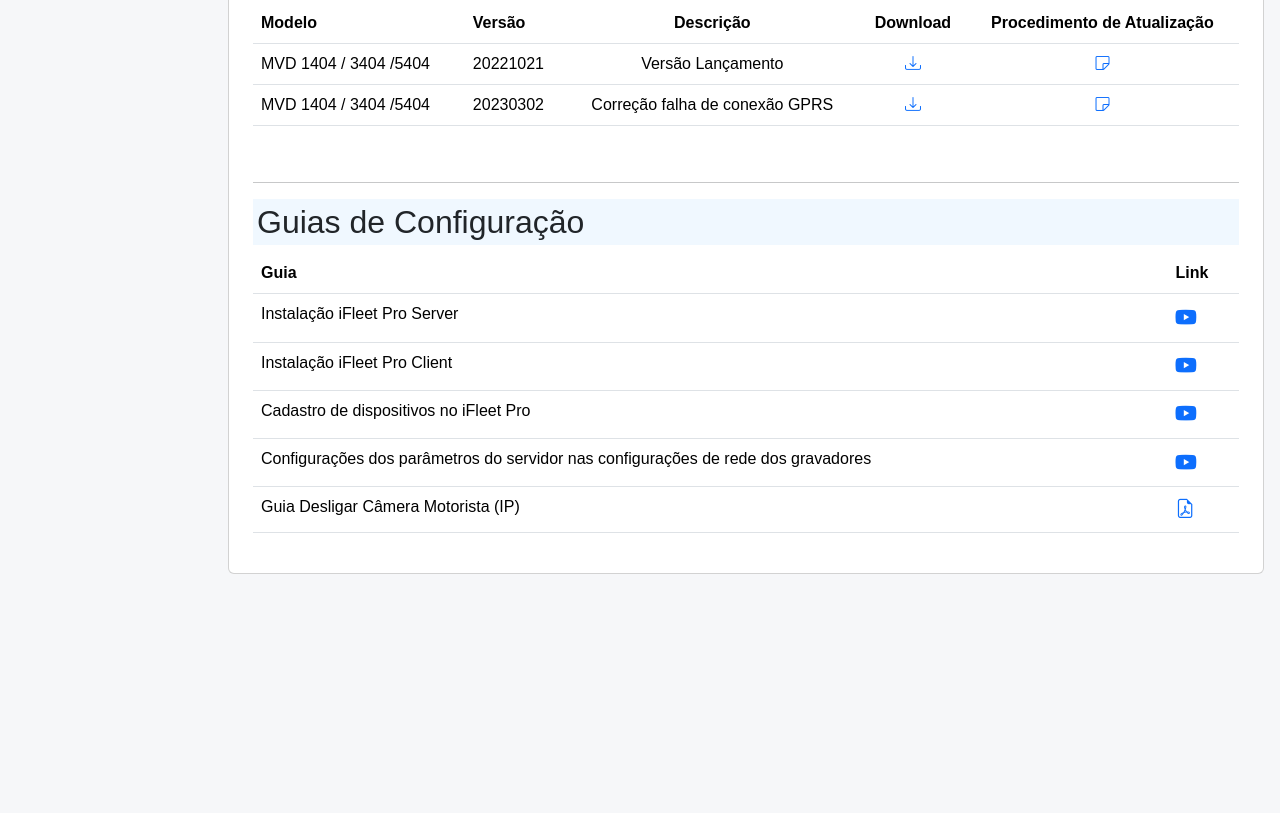
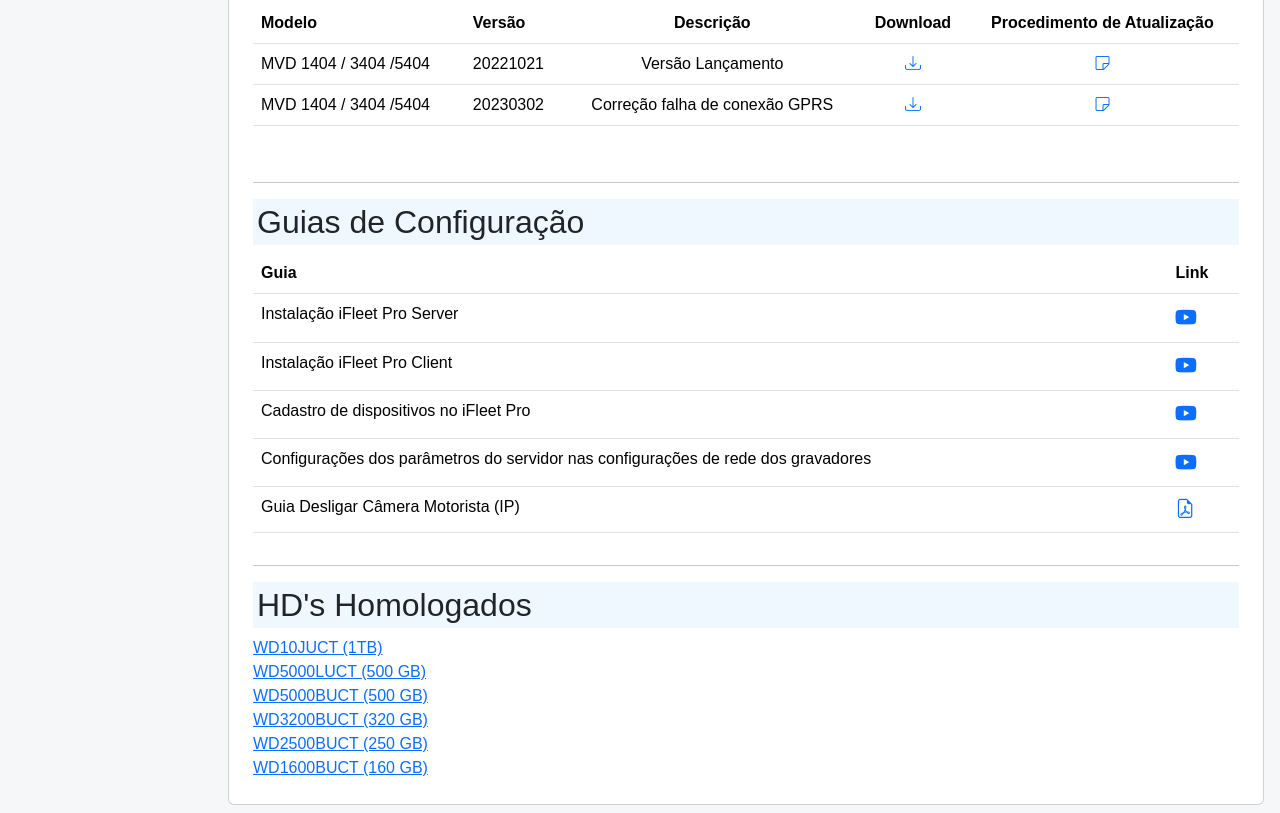
Before and after one commit to davirosarback/wiki-iFleet-Pro, a plain HTML site: page index.html in a window 1280 px wide. Shown: the part 1895-2708 px from the top of the page. Before the commit the page ends 2477 px from the top, so only its background shows below. Drawn offline with nearby package versions, Linux system fonts and the light colour scheme; a web font is replaced by a local one.

Commit message:
incluso hds compativeis 15/05

```diff
--- a/index.html
+++ b/index.html
@@ -30,6 +30,7 @@
                     <li><a href="#firmwares">Firmwares</a></li>
                     <li><a href="#guias-de-configuracao">Guias de Configuração</a></li>
                     <li><a href="" data-bs-toggle="modal" data-bs-target="#modalCalculadora">Calculadora de BitRate</a></li>
+                    <li><a href="#hds-homologados">HD's Homologados</a></li>
                     <li><a href="fotos/fotos.html">Fotos</a></li>
                     <div class="modal" id="modalCalculadora" tabindex="-1" role="dialog" aria-labelledby="exampleModalLabel" aria-hidden="true">
                         <div class="modal-dialog modal-lg" role="document">
@@ -421,6 +422,14 @@
                         <td ><a href="https://drive.google.com/file/d/17jUb_rdq01AsjLcov2q6wnf0-Aa3OGPC/view?usp=share_link" target="_blank"><i class="bi bi-file-earmark-pdf"></i></a></td>
                     </tr>
                 </table>
+                <hr>
+                 <h2 class="titulo" id="hds-homologados">HD's Homologados</h2>
+                 <a href="https://drive.google.com/file/d/1V-xguFARUZNjYFKr6cB12YlXLdCY0zE-/view?usp=sharing">WD10JUCT (1TB)</a>
+                 <a href="https://drive.google.com/file/d/1V-xguFARUZNjYFKr6cB12YlXLdCY0zE-/view?usp=sharing">WD5000LUCT (500 GB)</a>
+                 <a href="https://drive.google.com/file/d/1V-xguFARUZNjYFKr6cB12YlXLdCY0zE-/view?usp=sharing">WD5000BUCT (500 GB)</a>
+                 <a href="https://drive.google.com/file/d/1V-xguFARUZNjYFKr6cB12YlXLdCY0zE-/view?usp=sharing">WD3200BUCT (320 GB)</a>
+                 <a href="https://drive.google.com/file/d/1V-xguFARUZNjYFKr6cB12YlXLdCY0zE-/view?usp=sharing">WD2500BUCT (250 GB)</a>
+                 <a href="https://drive.google.com/file/d/1V-xguFARUZNjYFKr6cB12YlXLdCY0zE-/view?usp=sharing">WD1600BUCT (160 GB)</a>
 
                 </div>
 
```
